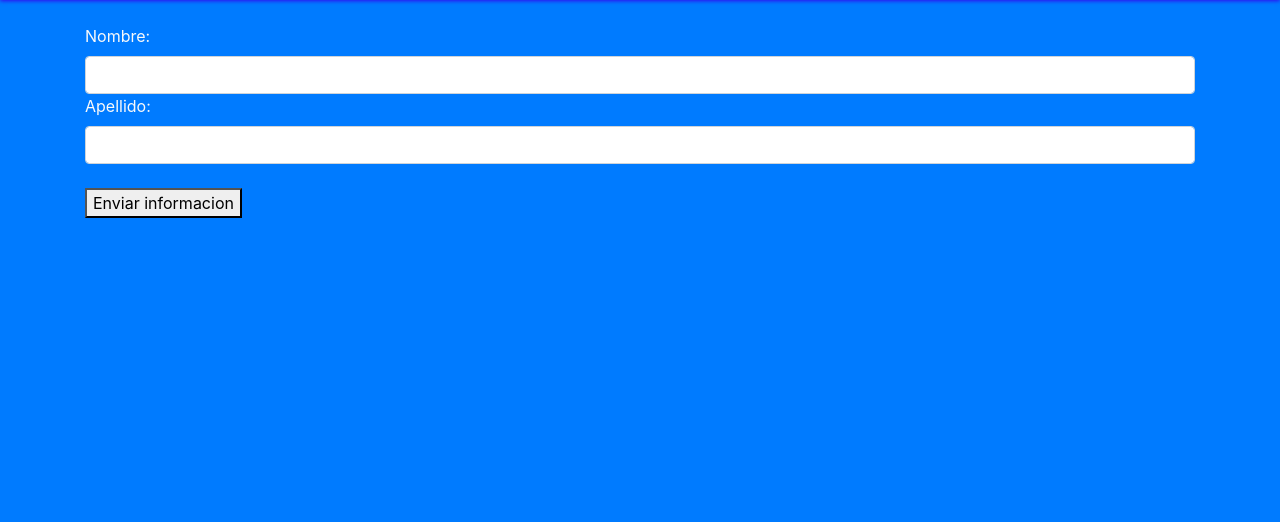
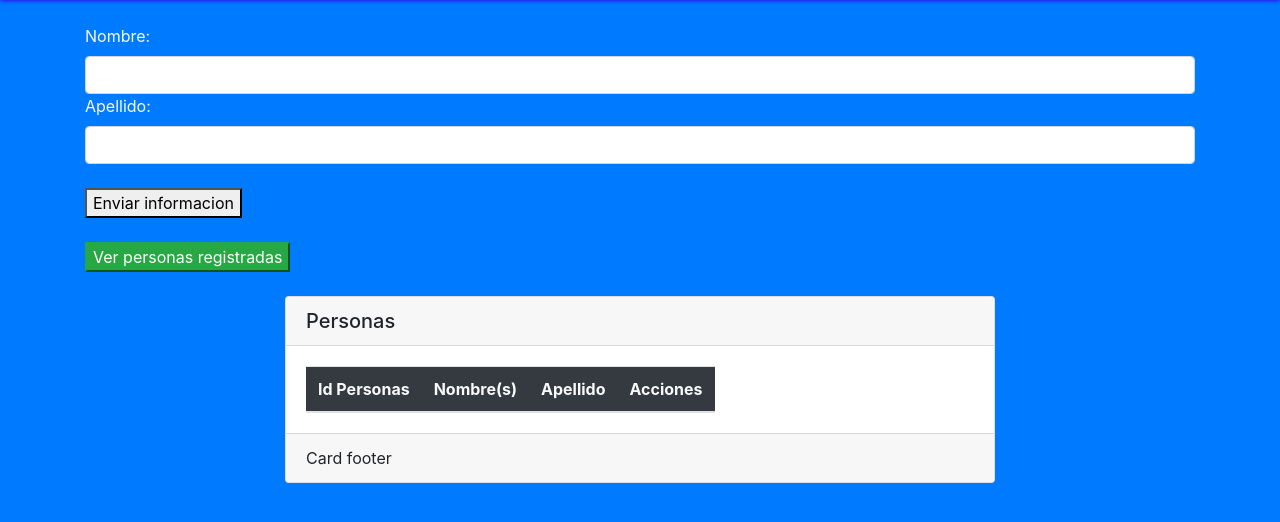
Before and after one commit to EsaudTapia/Python-Flask-Javascript, a Flask app: page / in a window 1280 px wide. Shown: the part 56-578 px from the top of the page. Run offline with Flask 2, Linux system fonts and the light colour scheme; lists and menus that the app fills with data are empty; some libraries are stand-ins or nearby versions.

Commit message:
ya lista

```diff
--- a/main.py
+++ b/main.py
@@ -41,6 +41,13 @@ def index():
  personaform = Personaform()
  return render_template('index.html',personaform=personaform)
 
+@app.route('/listarpersonas')
+def listarpersonas():
+ allPerso=Persona.query.all()
+ result= personas_schema.dump(allPerso)
+ return jsonify(result)
+
+
 
 @app.route('/test', methods=['POST'])
 def test():
--- a/templates/index.html
+++ b/templates/index.html
@@ -10,8 +10,104 @@
 <button type="submit" onclick='myfunction();'>Enviar informacion</button>
 
 
+<br>
+<br>
+<button type="submit"  class='bnt btn-success' onclick='listarpersona();'>Ver personas registradas</button>
+
+<br>
+<br>
+<div class="container-fluid">
+	<div class="row">
+		<div class="col-md-2">
+		</div>
+		<div class="col-md-8">
+			<div class="card">
+				<h5 class="card-header">
+					Personas
+				</h5>
+				<div class="card-body">
+                    <div id="tblPersona" class="card-body p-0 m-0">
+                        <table class="table table-hover table-responsive m-0">
+                            <thead class="bg-dark text-light">
+                                <tr>
+                                    <th scope="col">Id Personas</th>
+                                    <th scope="col">Nombre(s)</th>
+                                    <th scope="col">Apellido </th>
+                                    <th scope="col">Acciones</th>
+                                </tr>
+                            </thead>
+                            <tbody id="tbodyPersona" class="bg-white">
+                            </tbody>
+                        </table>
+				</div>
+            </div>
+				<div class="card-footer">
+					Card footer
+				</div>
+			</div>
+		</div>
+		<div class="col-md-2">
+		</div>
+	</div>
+</div>
+
+
+
+
+
 <script type="text/javascript" src="http://ajax.googleapis.com/ajax/libs/jquery/1.5/jquery.min.js"></script>
 <script>
+
+
+    function listarpersona(){
+        var contenido = '';
+        data={}
+        $.ajax
+                ({
+                    type: "GET",
+                    url: "/listarpersonas",
+                    contentType: "application/json",
+                    data: data
+
+                }).done(function (data) {
+           if (data.error) {
+               alert('no se pudo por un error')
+            } else if (data.length < 1){
+                contenido = '<tr>' +
+                    '<td colspan="12" class="text-center">' +
+                    '<img alt="" src="style/media/img/dogsad.png" style="height: 120px;"/><br>' +
+                    '<span class="text-danger font-weight-bold">' +
+                    'Por el momento no tienes personas en tu catálogo.' +
+                    '</span>' +
+                    '</td>' +
+                    '</tr>';
+            $("#tbodyPersona").html(contenido);
+            return;
+            }else{
+                persona = data;
+                for (var i = 0; i < persona.length; i++) {
+                        contenido +=
+                                '<tr>' +
+                                '<td>' + persona[i].id + '</td>' +
+                                '<td>' + persona[i].nombre + '</td>' +
+                                '<td>' + persona[i].apellido + '</td>' +
+                                '<td>' +
+                                '<div class="btn-group">' +
+                                '<button class="btn btn-sm btn-warning" onclick="editProveedor(' + i + ');" data-toggle="modal" data-target="#exampleModal"><i class="fal fa-edit"></i> Editar</button>' +
+                                '<button class="btn btn-sm btn-danger"  onclick="deleteProveedor(' + i + ');"><i class="fal fa-trash-alt"></i> Eliminar</button>' +
+                                '</div>' +
+                                '</td>' +
+                                '</tr>';
+
+            }
+        }
+
+        $("#tbodyPersona").html(contenido);
+        });
+
+    }
+
+
     function myfunction() {
 
         const nombre = document.getElementById("fname").value;
@@ -34,6 +130,7 @@
             }
             else {
                  alert(data.mensaje)
+                 listarpersona();
             }
         });
 }
```
